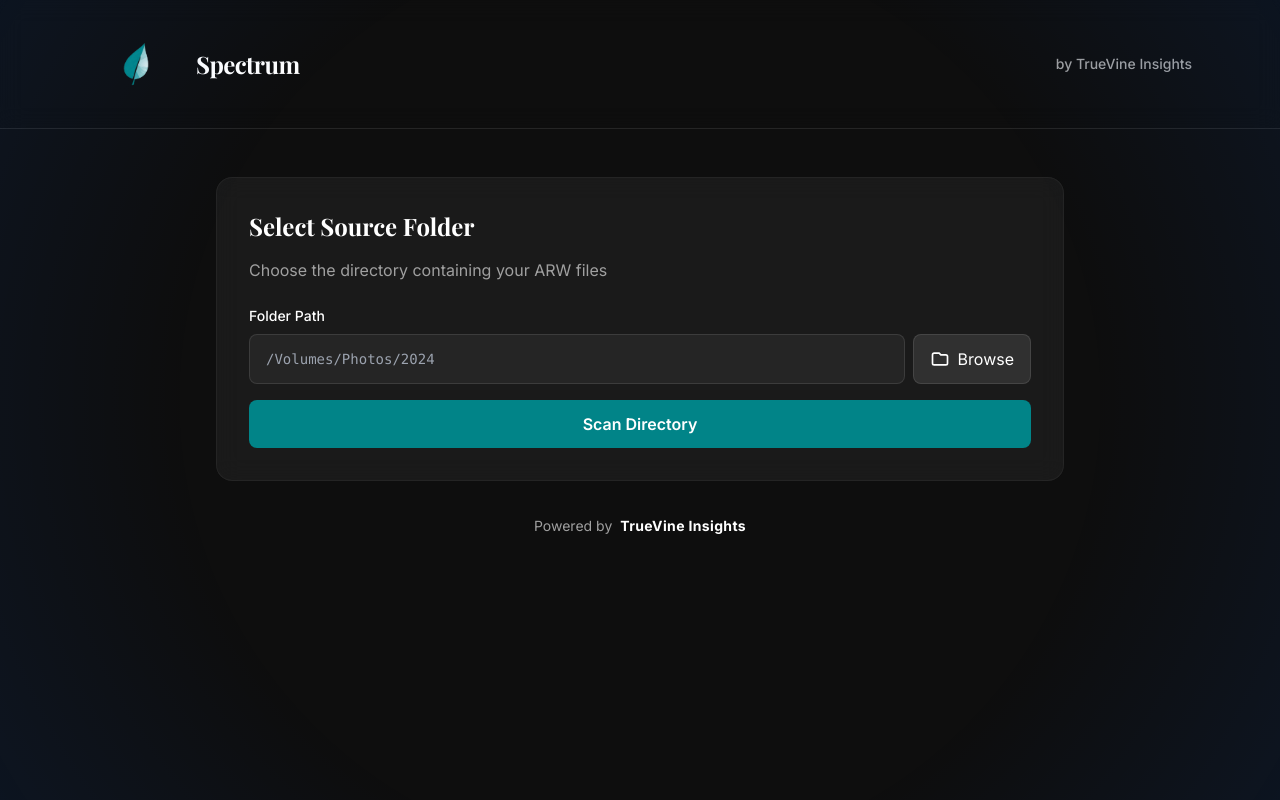
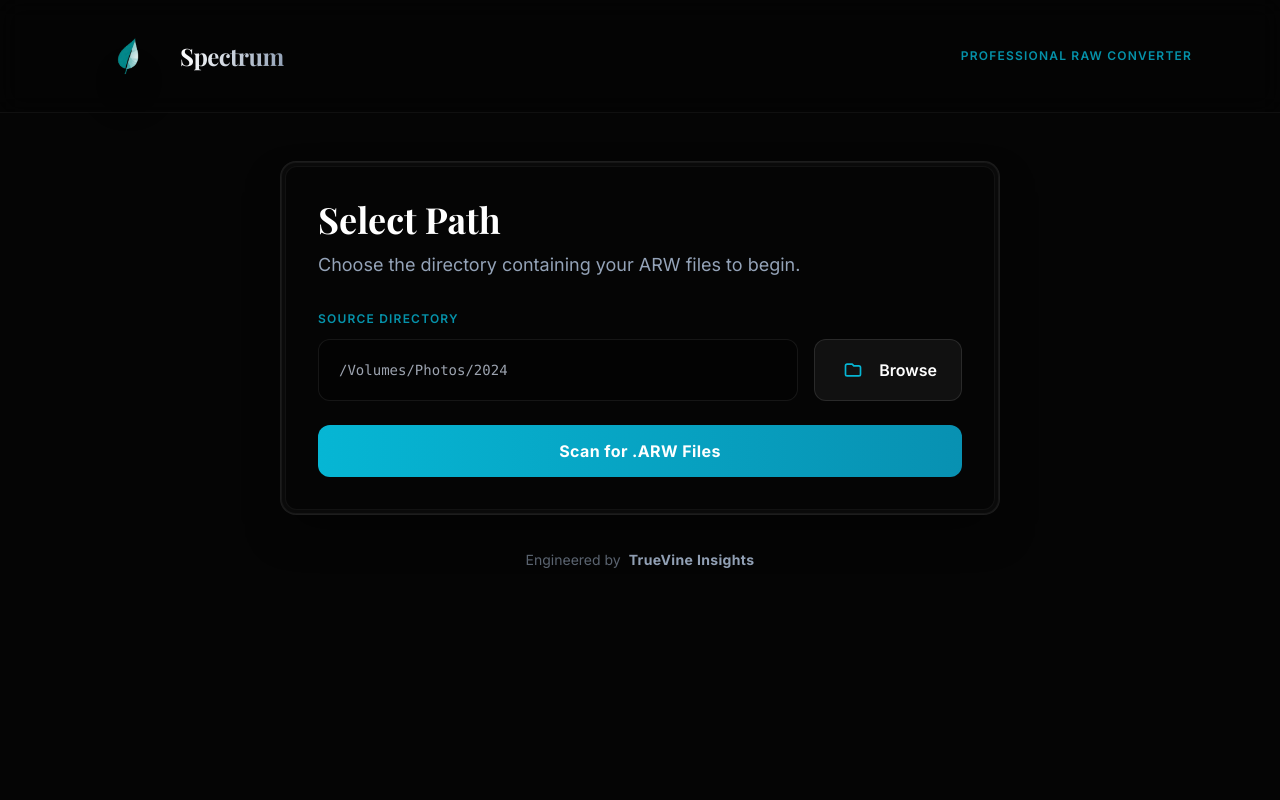
Before and after one commit to SamuelDevdas/michi-img-convert, a Next.js app in the folder frontend/: page / in a window 1280 px wide. Built offline with nearby package versions, Linux system fonts and the light colour scheme; no server answers.

Commit message:
feat: Revamp UI with a new glassmorphism design, updated color palette, and enhanced interactive elements and animations.

```diff
--- a/frontend/src/app/globals.css
+++ b/frontend/src/app/globals.css
@@ -5,31 +5,26 @@
 @tailwind utilities;
 
 :root {
-  --background: #0E0E0E; /* Deep Matte Charcoal - Forced Dark Mode */
-  --foreground: #FFFFFF; /* Pure White */
-  --accent: #018488; /* Brand Teal */
-  --accent-hover: #026F73;
-  --secondary-text: #A0A0A0; /* Light Gray for readability */
-  --card-bg: rgba(255, 255, 255, 0.05); /* 5% White Overlay */
+  --background: #050505; /* Deeper Black */
+  --foreground: #F2F2F2; /* Soft White */
+  --accent: #06B6D4; /* Cyan 500 - Brighter Teal */
+  --accent-hover: #0891B2; /* Cyan 600 */
+  --secondary-text: #94A3B8; /* Slate 400 */
+  --card-bg: rgba(255, 255, 255, 0.03);
+  --glass-border: rgba(255, 255, 255, 0.08);
+  --glass-highlight: rgba(255, 255, 255, 0.05);
 }
-
-/* Light mode block removed to enforce dark mode only */
 
 body {
   color: var(--foreground);
   background: var(--background);
   font-family: 'Inter', -apple-system, BlinkMacSystemFont, 'Segoe UI', sans-serif;
   min-height: 100vh;
-}
-
-/* Unique Blue Glow Effect from TrueVine Insights */
-body::before {
-  content: "";
-  position: fixed;
-  inset: 0;
-  pointer-events: none;
-  background: radial-gradient(circle at 50% 50%, transparent 60%, rgba(0, 100, 255, 0.08) 100%);
-  z-index: 9999;
+  /* Subtle ambient gradient */
+  background-image:
+    radial-gradient(circle at 15% 50%, rgba(6, 182, 212, 0.08), transparent 25%),
+    radial-gradient(circle at 85% 30%, rgba(59, 130, 246, 0.08), transparent 25%);
+  background-attachment: fixed;
 }
 
 @layer utilities {
@@ -39,8 +34,41 @@ body::before {
   .font-display {
     font-family: 'Playfair Display', serif;
   }
-  .glass-card {
-    backdrop-filter: blur(12px);
-    -webkit-backdrop-filter: blur(12px);
+
+  /* Premium Glass Effect */
+  .glass-panel {
+    background: rgba(13, 13, 13, 0.7);
+    backdrop-filter: blur(20px);
+    -webkit-backdrop-filter: blur(20px);
+    border: 1px solid var(--glass-border);
+    box-shadow:
+      0 0 0 1px var(--glass-highlight) inset,
+      0 20px 40px -10px rgba(0, 0, 0, 0.5);
+  }
+
+  /* Input Field Polish */
+  .premium-input {
+    background: rgba(0, 0, 0, 0.4);
+    border: 1px solid var(--glass-border);
+    transition: all 0.2s ease;
+  }
+  .premium-input:focus {
+    border-color: var(--accent);
+    box-shadow: 0 0 0 2px rgba(6, 182, 212, 0.2);
+    outline: none;
+  }
+
+  /* Animations */
+  .animate-enter {
+    animation: enter 0.6s cubic-bezier(0.16, 1, 0.3, 1) forwards;
+    opacity: 0;
+    transform: translateY(10px);
+  }
+
+  @keyframes enter {
+    to {
+      opacity: 1;
+      transform: translateY(0);
+    }
   }
 }
--- a/frontend/src/app/page.tsx
+++ b/frontend/src/app/page.tsx
@@ -57,44 +57,52 @@ export default function Home() {
   return (
     <main className="min-h-screen relative overflow-hidden bg-[var(--background)] text-[var(--foreground)]">
       {/* Background Gradient Spotlights */}
-      <div className="fixed top-0 left-1/4 w-[500px] h-[500px] bg-[#018488]/20 rounded-full blur-[120px] -z-10 opacity-30"></div>
+      <div className="fixed top-0 left-1/4 w-[500px] h-[500px] bg-[var(--accent)]/10 rounded-full blur-[120px] -z-10 opacity-30"></div>
       <div className="fixed bottom-0 right-1/4 w-[400px] h-[400px] bg-blue-600/10 rounded-full blur-[100px] -z-10 opacity-30"></div>
 
       {/* Header */}
-      <header className="border-b border-white/10 backdrop-blur-md sticky top-0 z-50">
+      <header className="border-b border-white/5 backdrop-blur-md sticky top-0 z-50 bg-black/20">
         <div className="max-w-6xl mx-auto px-6 py-4 flex items-center justify-between">
           <div className="flex items-center gap-3">
             <img
               src="/logo.png"
               alt="TrueVine Insights Logo"
-              className="w-24 h-24 object-contain"
+              className="w-20 h-20 object-contain drop-shadow-2xl"
             />
-            <h1 className="font-display text-2xl font-bold tracking-tight">
+            <h1 className="font-display text-2xl font-bold tracking-tight text-transparent bg-clip-text bg-gradient-to-r from-white to-[var(--secondary-text)]">
               Spectrum
             </h1>
           </div>
-          <span className="text-sm text-[var(--secondary-text)] font-medium">
-            by TrueVine Insights
+          <span className="text-xs uppercase tracking-widest text-[var(--accent)] font-semibold opacity-80">
+            Professional RAW Converter
           </span>
         </div>
       </header>
 
       {/* Main Content */}
-      <div className="max-w-4xl mx-auto px-6 py-12 space-y-8">
+      <div className="max-w-3xl mx-auto px-6 py-12 space-y-8 animate-enter">
         {/* Error Display */}
         {error && (
-          <div className="p-4 bg-red-500/10 border border-red-500/20 rounded-lg">
-            <p className="text-red-500 font-semibold">Error: {error}</p>
+          <div className="p-4 bg-red-500/10 border border-red-500/20 rounded-lg backdrop-blur-sm">
+            <p className="text-red-400 font-semibold flex items-center gap-2">
+              <span className="text-xl">⚠️</span> {error}
+            </p>
           </div>
         )}
 
         {/* Loading Overlay */}
         {isLoading && (
-          <div className="p-4 bg-[var(--accent)]/10 border border-[var(--accent)]/20 rounded-lg">
-            <p className="text-[var(--accent)] font-semibold">Processing...</p>
+          <div className="p-4 bg-[var(--accent)]/10 border border-[var(--accent)]/20 rounded-lg animate-pulse">
+            <p className="text-[var(--accent)] font-semibold flex items-center gap-2">
+              <span className="w-2 h-2 rounded-full bg-[var(--accent)] animate-ping"></span>
+              Processing...
+            </p>
           </div>
         )}
 
+        {/* glass-panel wrapper for main interactive area */}
+        <div className="glass-panel rounded-2xl p-1 shadow-2xl">
+            <div className="bg-black/40 rounded-xl p-8 border border-white/5">
                 {/* Step 1: Folder Selection */}
                 {state === 'idle' && (
                 <FolderPicker onPathSelected={handlePathSelected} />
@@ -121,27 +129,28 @@ export default function Home() {
                     isComplete={state === 'complete'}
                 />
                 )}
+            </div>
+        </div>
 
         {/* Reset Button */}
         {state !== 'idle' && (
           <button
             onClick={handleReset}
-            className="w-full px-6 py-3 bg-white/5 hover:bg-white/10 border border-white/10 text-white font-semibold rounded-lg transition-colors duration-200"
+            className="w-full px-6 py-4 bg-white/5 hover:bg-white/10 hover:border-white/20 border border-white/10 text-[var(--secondary-text)] hover:text-white font-medium rounded-xl transition-all duration-200 flex items-center justify-center gap-2 group"
           >
-            Start New Conversion
+            <span>Start New Conversion</span>
+            <svg className="w-4 h-4 opacity-0 group-hover:opacity-100 transition-opacity transform -translate-x-2 group-hover:translate-x-0" fill="none" stroke="currentColor" viewBox="0 0 24 24"><path strokeLinecap="round" strokeLinejoin="round" strokeWidth={2} d="M4 4v5h.582m15.356 2A8.001 8.001 0 004.582 9m0 0H9m11 11v-5h-.581m0 0a8.003 8.003 0 01-15.357-2m15.357 2H15" /></svg>
           </button>
         )}
 
         {/* Footer Link */}
         <div className="mt-16 text-center">
           <a
-            href="https://truevineinsights.ch"
-            target="_blank"
-            rel="noopener noreferrer"
-            className="inline-flex items-center gap-2 text-sm text-[var(--secondary-text)] hover:text-[#018488] transition-colors duration-200"
+            href="#"
+            className="inline-flex items-center gap-2 text-sm text-[var(--secondary-text)] hover:text-[var(--accent)] transition-colors duration-200"
           >
-            <span>Powered by</span>
-            <span className="font-bold text-white tracking-wide">TrueVine Insights</span>
+            <span className="opacity-60">Engineered by</span>
+            <span className="font-bold tracking-wide">TrueVine Insights</span>
           </a>
         </div>
       </div>
--- a/frontend/src/components/FolderPicker.tsx
+++ b/frontend/src/components/FolderPicker.tsx
@@ -33,18 +33,18 @@ export default function FolderPicker({ onPathSelected }: FolderPickerProps) {
 
   return (
     <>
-      <div className="glass-card bg-[var(--card-bg)] border border-white/5 rounded-2xl p-8">
-        <h2 className="font-display text-2xl font-bold mb-4">Select Source Folder</h2>
-        <p className="text-[var(--secondary-text)] mb-6">
-          Choose the directory containing your ARW files
+      <div className="relative">
+        <h2 className="font-display text-4xl font-bold mb-3 text-white">Select Path</h2>
+        <p className="text-[var(--secondary-text)] mb-8 text-lg">
+          Choose the directory containing your ARW files to begin.
         </p>
 
-        <form onSubmit={handleSubmit} className="space-y-4">
-          <div>
-            <label htmlFor="folder-path" className="block text-sm font-medium mb-2">
-              Folder Path
+        <form onSubmit={handleSubmit} className="space-y-6">
+          <div className="group relative">
+            <label htmlFor="folder-path" className="block text-xs uppercase tracking-widest font-semibold mb-3 text-[var(--accent)] opacity-80">
+              Source Directory
             </label>
-            <div className="flex gap-2">
+            <div className="flex gap-4">
               <input
                 id="folder-path"
                 type="text"
@@ -54,36 +54,39 @@ export default function FolderPicker({ onPathSelected }: FolderPickerProps) {
                   setIsValid(true)
                 }}
                 placeholder="/Volumes/Photos/2024"
-                className={`flex-1 px-4 py-3 bg-white/5 border ${
-                  isValid ? 'border-white/10' : 'border-red-500'
-                } rounded-lg focus:outline-none focus:border-[var(--accent)] transition-colors font-mono text-sm`}
+                className={`flex-1 px-5 py-4 premium-input rounded-xl focus:outline-none transition-all font-mono text-sm ${
+                  isValid ? 'border-white/10' : 'border-red-500/50 focus:border-red-500'
+                }`}
               />
               <button
                 type="button"
                 onClick={() => setIsBrowserOpen(true)}
-                className="px-4 py-3 bg-white/10 hover:bg-white/20 border border-white/10 rounded-lg transition-colors flex items-center gap-2"
+                className="px-6 py-4 bg-white/5 hover:bg-white/10 hover:shadow-lg border border-white/10 rounded-xl transition-all flex items-center gap-3 group"
                 title="Browse folders"
               >
-                <svg className="w-5 h-5" fill="none" stroke="currentColor" viewBox="0 0 24 24">
-                  <path strokeLinecap="round" strokeLinejoin="round" strokeWidth={2} d="M3 7v10a2 2 0 002 2h14a2 2 0 002-2V9a2 2 0 00-2-2h-6l-2-2H5a2 2 0 00-2 2z" />
-                </svg>
-                <span className="hidden sm:inline">Browse</span>
+                <div className="p-1 bg-[var(--accent)]/10 rounded-full group-hover:bg-[var(--accent)]/20 transition-colors">
+                    <svg className="w-5 h-5 text-[var(--accent)]" fill="none" stroke="currentColor" viewBox="0 0 24 24">
+                    <path strokeLinecap="round" strokeLinejoin="round" strokeWidth={2} d="M3 7v10a2 2 0 002 2h14a2 2 0 002-2V9a2 2 0 00-2-2h-6l-2-2H5a2 2 0 00-2 2z" />
+                    </svg>
+                </div>
+                <span className="font-semibold text-white">Browse</span>
               </button>
             </div>
             {!isValid && (
-              <p className="text-red-500 text-sm mt-2">Please enter a valid path</p>
+              <p className="text-red-400 text-sm mt-3 flex items-center gap-2">
+                <span className="w-4 h-4 rounded-full bg-red-500/20 text-red-500 flex items-center justify-center text-[10px] font-bold">!</span>
+                Please enter a valid path
+              </p>
             )}
           </div>
 
           <button
             type="submit"
-            className="w-full px-6 py-3 bg-[var(--accent)] hover:bg-[var(--accent-hover)] text-white font-semibold rounded-lg transition-colors duration-200"
+            className="w-full px-6 py-3.5 bg-gradient-to-r from-[var(--accent)] to-[var(--accent-hover)] hover:shadow-[0_0_20px_rgba(6,182,212,0.3)] text-white font-bold tracking-wide rounded-xl transition-all duration-300 transform hover:-translate-y-0.5 active:translate-y-0"
           >
-            Scan Directory
+            Scan for .ARW Files
           </button>
         </form>
-
-
       </div>
 
       <FolderBrowserModal
```
Lines whose indentation alone changed are shown as unchanged.
